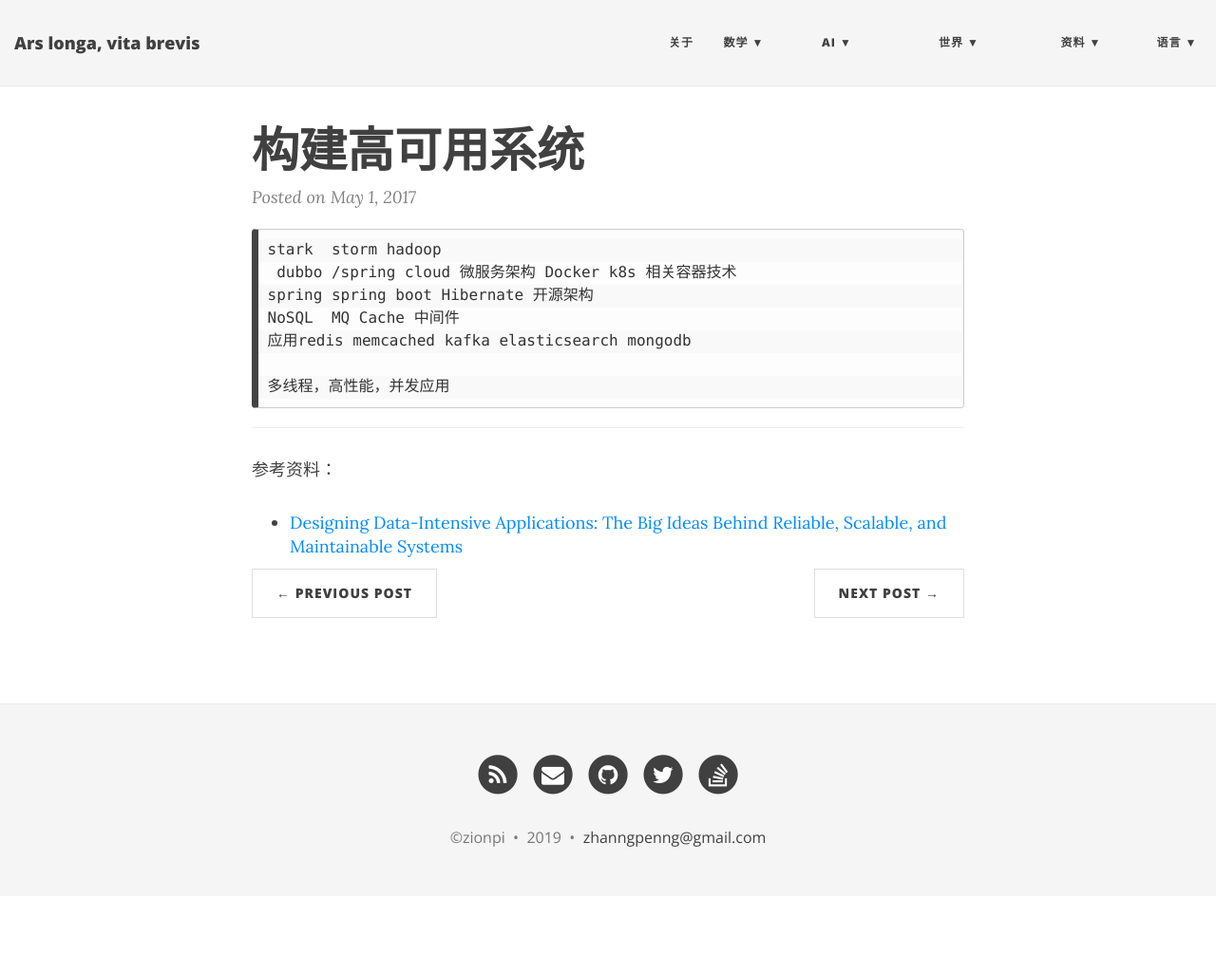
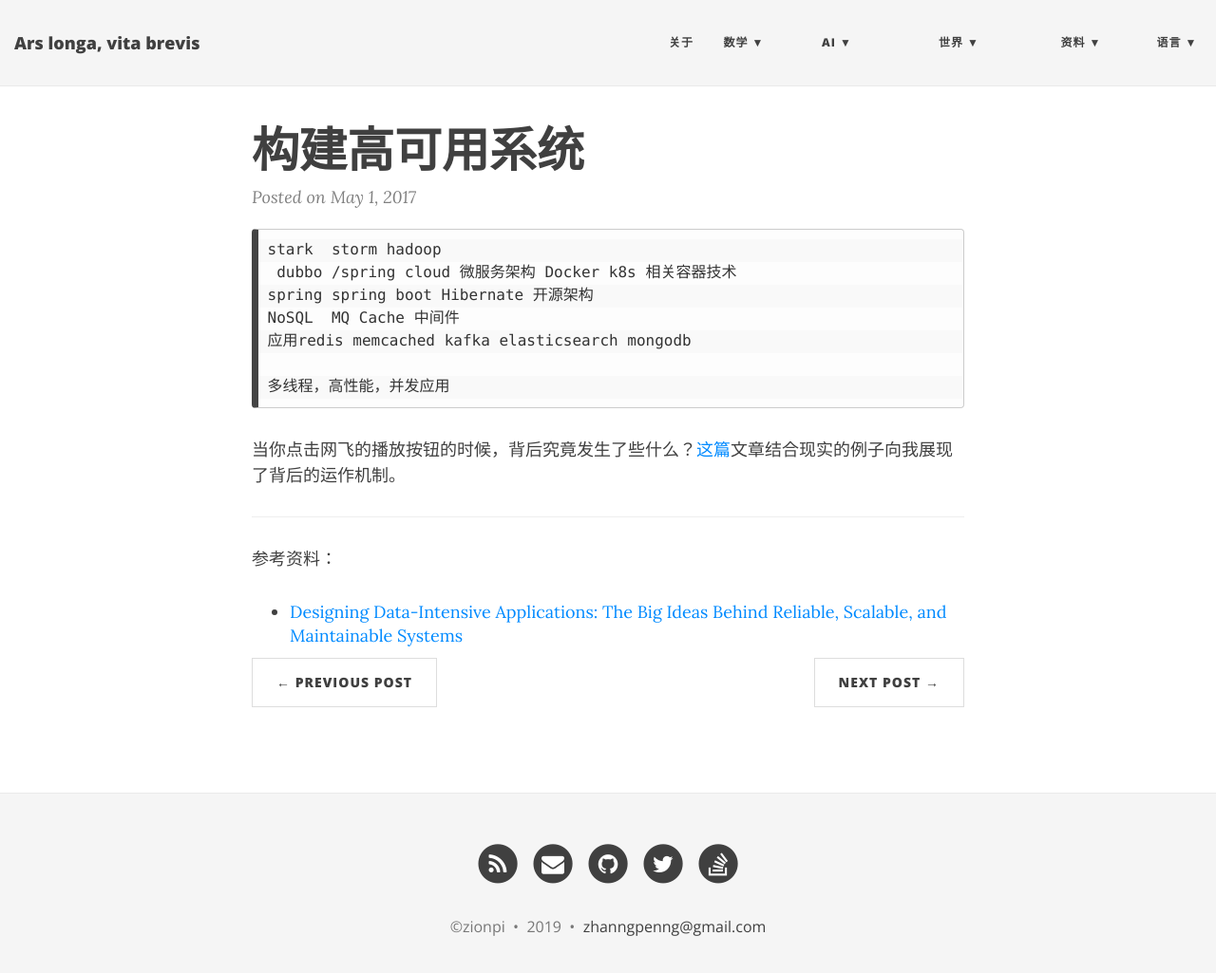
Before and after one commit to ZionPi/zionpi.github.io, a Jekyll site: the page built from _posts/2017-05-01-build-high-scalability-system.md, in a window 1280 px wide and 1038 px high. Shown: the top 1025 px of the window at 95% size. Built offline with Jekyll 4.4.1, drawn with Linux system fonts in a browser that asks for light colours; nearby versions of some CDN libraries.

Commit message:
Update 2017-05-01-build-high-scalability-system.md

````diff
--- a/_posts/2017-05-01-build-high-scalability-system.md
+++ b/_posts/2017-05-01-build-high-scalability-system.md
@@ -11,7 +11,7 @@ NoSQL  MQ Cache 中间件
 
 多线程，高性能，并发应用
 ```
-
+当你点击网飞的播放按钮的时候，背后究竟发生了些什么？[这篇](http://highscalability.com/blog/2017/12/11/netflix-what-happens-when-you-press-play.html)文章结合现实的例子向我展现了背后的运作机制。
 
 ---
 参考资料：
````
